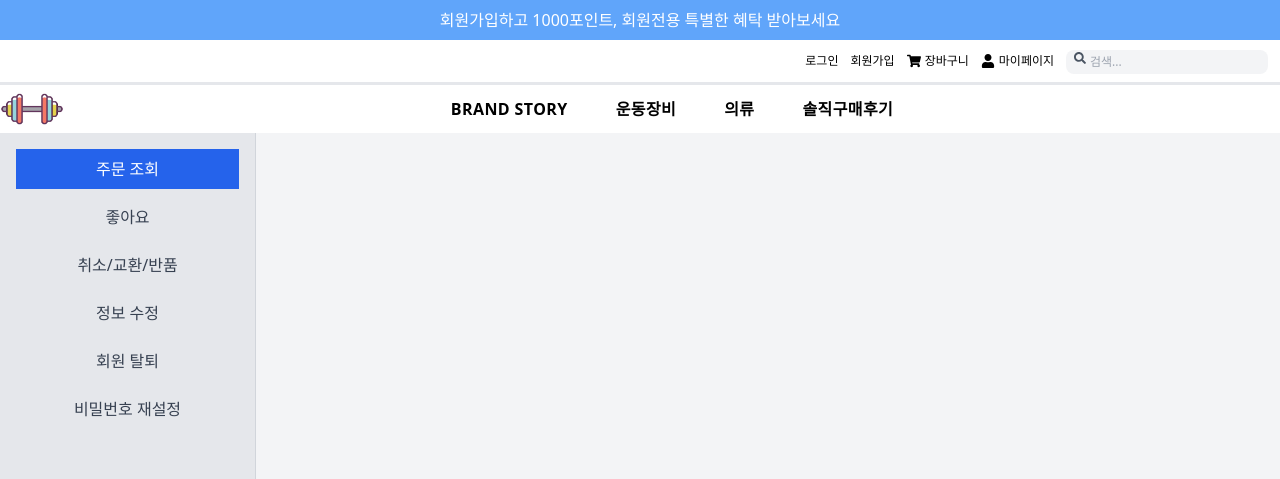
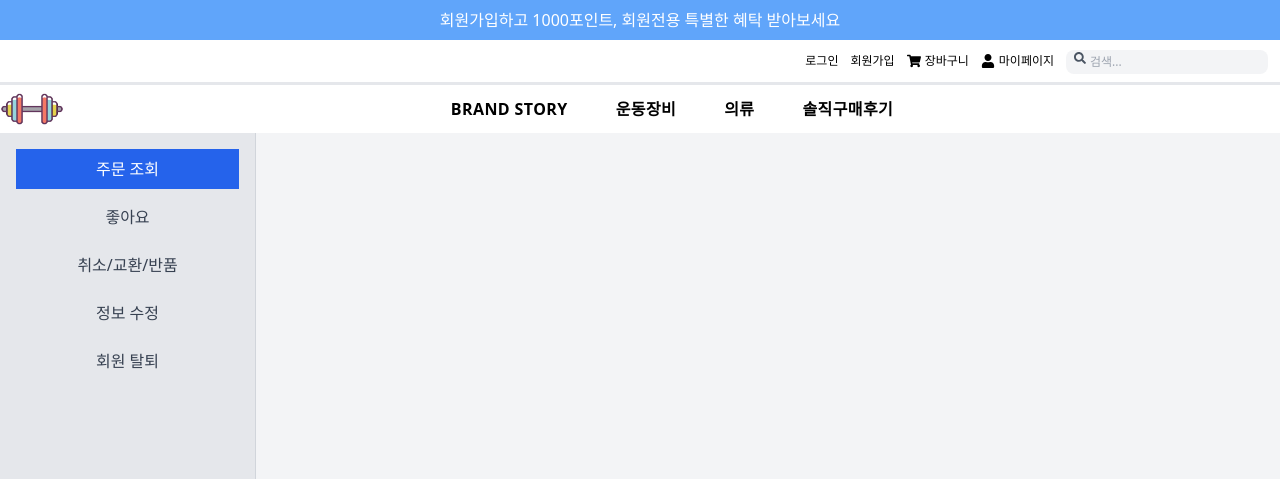
Before and after one commit to myqkq111/HealthStationery-front, a React (Create React App) app: page /profile in a window 1280 px wide. Shown: the top 479 px of the page. Built offline with nearby package versions, Linux system fonts and the light colour scheme; no server answers.

Commit message:
Cate값이 다른 계정일경우 비밀번호재설정 랜더링 차이나게 설정

```diff
--- a/src/components/User/Mypage.jsx
+++ b/src/components/User/Mypage.jsx
@@ -31,6 +31,7 @@ const MyPage = () => {
         });
     }
   }, []);
+
   useEffect(() => {
     localStorage.setItem("myPageActiveTab", activeTab);
   }, [activeTab]);
@@ -113,6 +114,8 @@ const MyPage = () => {
           >
             회원 탈퇴
           </button>
+          {/* 비밀번호 재설정 버튼은 cate가 "home"인 경우에만 표시 */}
+          {userInfo && userInfo.cate === "home" && (
             <button
               onClick={() => handleTabClick("resetPassword")}
               className={`px-4 py-2 ${
@@ -123,6 +126,7 @@ const MyPage = () => {
             >
               비밀번호 재설정
             </button>
+          )}
         </div>
       </div>
 
--- a/src/components/User/UpdatePassword.jsx
+++ b/src/components/User/UpdatePassword.jsx
@@ -22,9 +22,9 @@ const UpdatePassword = ({ onClose }) => {
     const user = JSON.parse(localStorage.getItem("member"));
     const { cate } = user;
     if (cate !== "home") {
-      setStep(2);
+      onclose();
     }
-  }, []);
+  }, [onClose]);
 
   const validatePassword = (password) => {
     const hasNumber = /[0-9]/.test(password);
```
Lines whose indentation alone changed are shown as unchanged.
